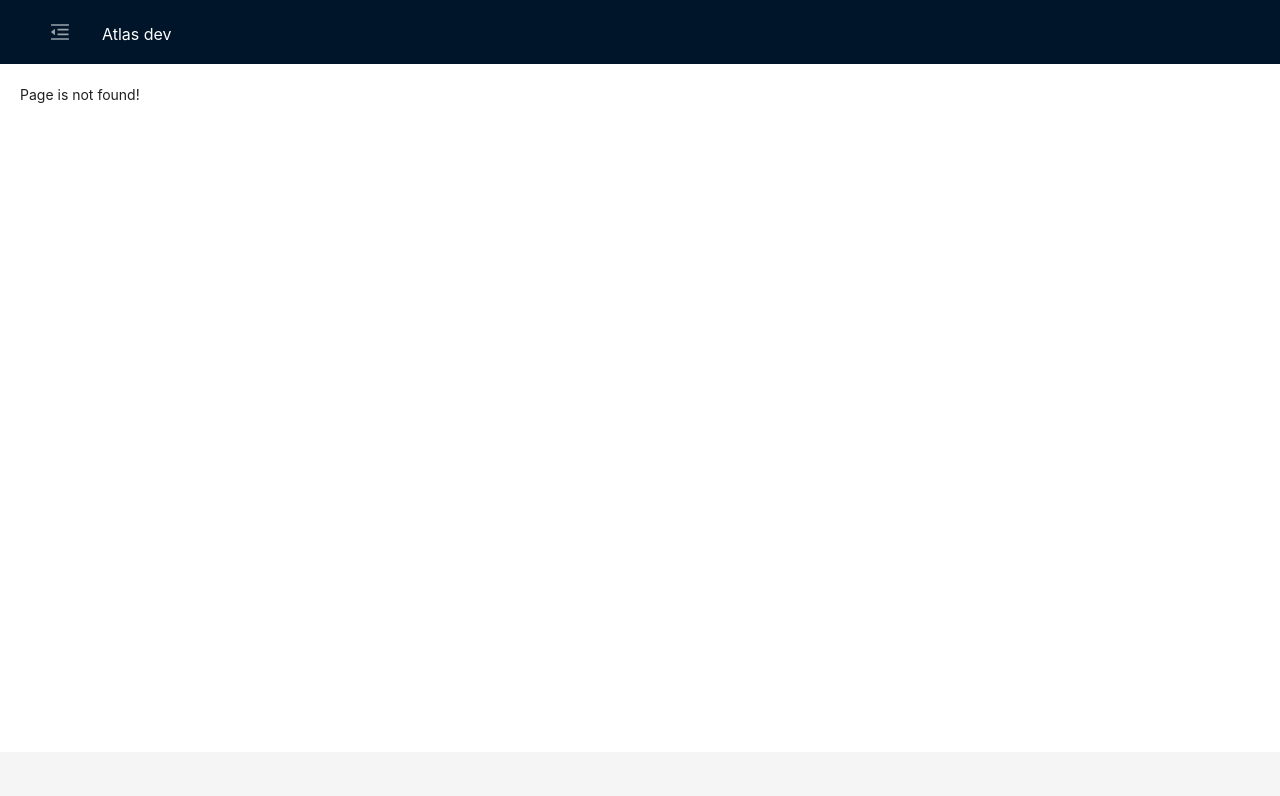
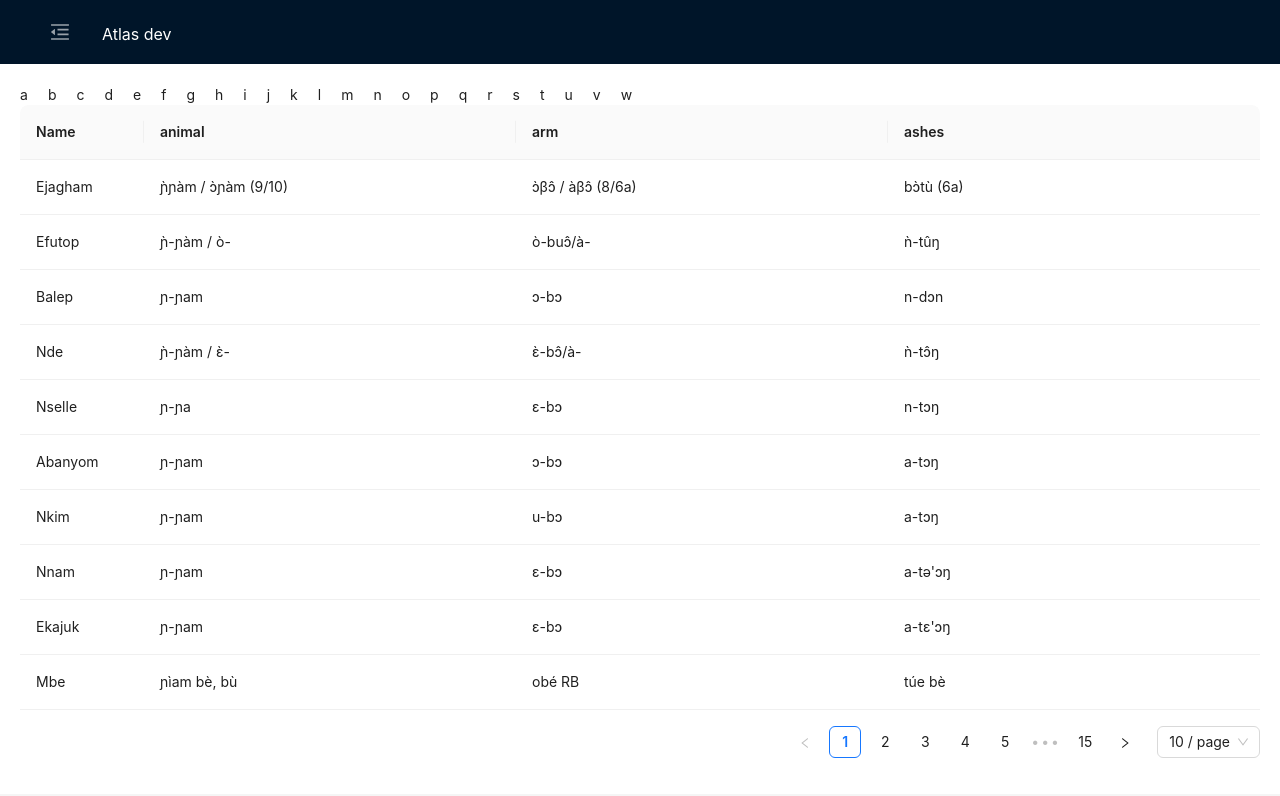
Before and after one commit to AydenHoyll/atlas_repo, a React (Create React App) app: page /lexicon in a window 1280 px wide. Before the commit this address had no page. Shown: the top 796 px of the page. Built offline with nearby package versions, Linux system fonts and the light colour scheme.

Commit message:
Lexicon page added, routes adjusted

```diff
--- a/src/components/sideMenu/navigation.js
+++ b/src/components/sideMenu/navigation.js
@@ -18,7 +18,7 @@ export const NAVIGATION_ITEMS = [
   },
   {
     icon: <FontColorsOutlined />,
-    label: <Link to="/">Lexicon</Link>,
+    label: <Link to="/lexicon">Lexicon</Link>,
   },
   {
     icon: <DesktopOutlined />,
--- a/src/index.css
+++ b/src/index.css
@@ -23,7 +23,6 @@ code {
   background: rgb(0, 21, 41);
 }
 .leaflet-container {
-
   width: 100%;
   height: 35vh;
   border-radius: 5px;
@@ -32,6 +31,3 @@ code {
 .leaflet-bottom {
 display: none;
 }
-.ant-layout-content{
-  overflow-y: auto;
-}
--- a/src/pages/language/index.js
+++ b/src/pages/language/index.js
@@ -2,7 +2,6 @@ import React from "react";
 import { useLocation, useParams } from "react-router-dom";
 import { Collapse, Typography } from "antd";
 import { DATA } from "../map/data";
-import UIMap from "../../components/map";
 import { CircleMarker, MapContainer, TileLayer, useMap } from "react-leaflet";
 import { CLASIFICATION_COLORS } from "../../components/map/utils";
 
--- /dev/null
+++ b/src/pages/lexicon/COLUMNS.js
@@ -0,0 +1,24 @@
+import { LEXICON } from "./LEXICON";
+
+export const getCurrentWords = (currentLetter = "a") => {
+  return Object.entries(LEXICON[0]).reduce((acc, [key, value]) => {
+    if (key[0] === currentLetter.toLowerCase()) {
+      acc.push(key);
+    }
+
+    return acc;
+  }, []);
+};
+export const LEX_COL = (currentLetter) => {
+  const words = getCurrentWords(currentLetter).map((word) => ({
+    title: word,
+    dataIndex: word,
+    render: (text) => <div>{text.word}</div>,
+  }));
+  words.unshift({
+    title: "Name",
+    dataIndex: "Names languages",
+    width: "10%",
+  });
+  return words;
+};
--- /dev/null
+++ b/src/pages/lexicon/index.js
@@ -0,0 +1,38 @@
+import React, { useState } from "react";
+import { LEX_COL } from "./COLUMNS";
+import { LEXICON } from "./LEXICON";
+import { Table } from "antd";
+
+const Lexicon = () => {
+  const [currentLetter, setCurrentLetter] = useState("a");
+
+  const alphabet = Array.from(Array(23)).map((val, index) =>
+    String.fromCharCode(97 + index)
+  );
+  // reduce iterate words and return data...
+  const lexiconData = LEXICON.map((el, ix) => ({
+    ...el,
+    Key: ix,
+  }));
+  console.log("lexicondata", lexiconData);
+  return (
+    <>
+      <div className="flex gap-5">
+        {alphabet.map((letter) => (
+          <button className="" onClick={() => setCurrentLetter(letter)}>
+            {letter}
+          </button>
+        ))}
+      </div>
+
+      <Table
+        dataSource={lexiconData}
+        columns={LEX_COL(currentLetter)}
+        // idk if fixed header neaded...???
+        scroll={{ y: "90vh" }}
+      />
+    </>
+  );
+};
+
+export default Lexicon;
```
Also changed, not shown: src/pages/map/data.js (+0 -7 lines), src/routes.js (+3 -4 lines), src/pages/lexicon/LEXICON.js.
